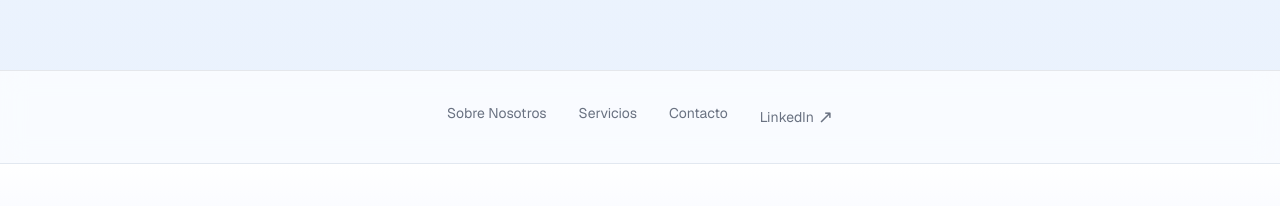
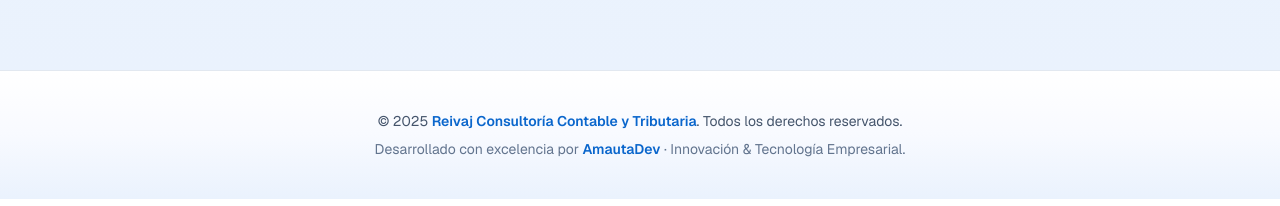
Before and after one commit to Stiph01/reivaj, a Next.js app: page / in a window 1280 px wide. Shown: the part 1437-1643 px from the top of the page. Built offline with nearby package versions, Linux system fonts and the light colour scheme.

Commit message:
Update page.js

```diff
--- a/src/app/page.js
+++ b/src/app/page.js
@@ -1,13 +1,13 @@
-"use client";
-import { useEffect, useState } from "react";
-import dynamic from "next/dynamic";
-import Image from "next/image";
-import Link from "next/link";
+"use client"
+import { useEffect, useState } from "react"
+import dynamic from "next/dynamic"
+import Image from "next/image"
+import Link from "next/link"
 
-const Chart = dynamic(() => import("react-apexcharts"), { ssr: false });
+const Chart = dynamic(() => import("react-apexcharts"), { ssr: false })
 
 export default function Home() {
-  const [series, setSeries] = useState([]);
+  const [series, setSeries] = useState([])
 
   useEffect(() => {
     const data = [
@@ -23,14 +23,14 @@
       { mes: "Oct", ingresos: 33000, egresos: 18000 },
       { mes: "Nov", ingresos: 35000, egresos: 20000 },
       { mes: "Dic", ingresos: 38000, egresos: 21000 },
-    ];
-    const utilidad = data.map((d) => d.ingresos - d.egresos);
+    ]
+    const utilidad = data.map((d) => d.ingresos - d.egresos)
     setSeries([
       { name: "", data: data.map((d) => d.ingresos) },
       { name: "", data: data.map((d) => d.egresos) },
       { name: "", data: utilidad },
-    ]);
-  }, []);
+    ])
+  }, [])
 
   const options = {
     chart: {
@@ -59,7 +59,8 @@
     },
     xaxis: {
       categories: [
-        "Ene","Feb","Mar","Abr","May","Jun","Jul","Ago","Sep","Oct","Nov","Dic",
+        "Ene", "Feb", "Mar", "Abr", "May", "Jun",
+        "Jul", "Ago", "Sep", "Oct", "Nov", "Dic",
       ],
       labels: { style: { colors: "#555", fontSize: "13px", fontWeight: 500 } },
     },
@@ -87,11 +88,10 @@
         stops: [0, 90, 100],
       },
     },
-  };
+  }
 
   return (
     <div className="font-sans text-gray-900 flex flex-col items-center justify-between bg-gradient-to-b from-white via-blue-50 to-[#EAF2FD]">
-      {/* HERO CON IMAGEN DE FONDO */}
       <section className="relative w-full min-h-[90vh] flex flex-col items-center justify-center text-center sm:text-left px-6 sm:px-20 overflow-hidden">
         <Image
           src="/images/fondo-corporativo.jpeg"
@@ -133,7 +133,6 @@
         </div>
       </section>
 
-      {/* KPI */}
       <section className="w-full max-w-5xl grid sm:grid-cols-4 gap-6 px-8 sm:px-0 text-center mb-12 animate-slideUp">
         {[
           ["+15", "Años de Experiencia"],
@@ -151,7 +150,6 @@
         ))}
       </section>
 
-      {/* GRAFICO */}
       <section className="w-full max-w-5xl px-8 sm:px-0 pb-20 animate-fadeIn">
         <h3 className="text-2xl font-bold text-gray-800 mb-6 text-center sm:text-left">
           Análisis Financiero - Evolución de Ingresos y Egresos
@@ -167,28 +165,6 @@
         </div>
       </section>
 
-      {/* FOOTER */}
-      <footer className="w-full border-t border-gray-200 py-8 bg-white/70 backdrop-blur-md text-gray-500 text-sm flex flex-wrap justify-center gap-8">
-        <Link href="/nosotros" className="hover:text-[#0A66CC] transition-colors">
-          Sobre Nosotros
-        </Link>
-        <Link href="/servicios" className="hover:text-[#0A66CC] transition-colors">
-          Servicios
-        </Link>
-        <Link href="/contacto" className="hover:text-[#0A66CC] transition-colors">
-          Contacto
-        </Link>
-        <a
-          href="https://linkedin.com"
-          target="_blank"
-          rel="noopener noreferrer"
-          className="hover:text-[#0A66CC] transition-colors flex items-center gap-1"
-        >
-          LinkedIn <span className="text-lg">↗</span>
-        </a>
-      </footer>
-
-      {/* ANIMACIONES */}
       <style jsx global>{`
         @keyframes fadeIn {
           from { opacity: 0; transform: translateY(30px); }
@@ -198,5 +174,5 @@
         .animate-slideUp { animation: fadeIn 1.4s ease-out; }
       `}</style>
     </div>
-  );
+  )
 }
```
